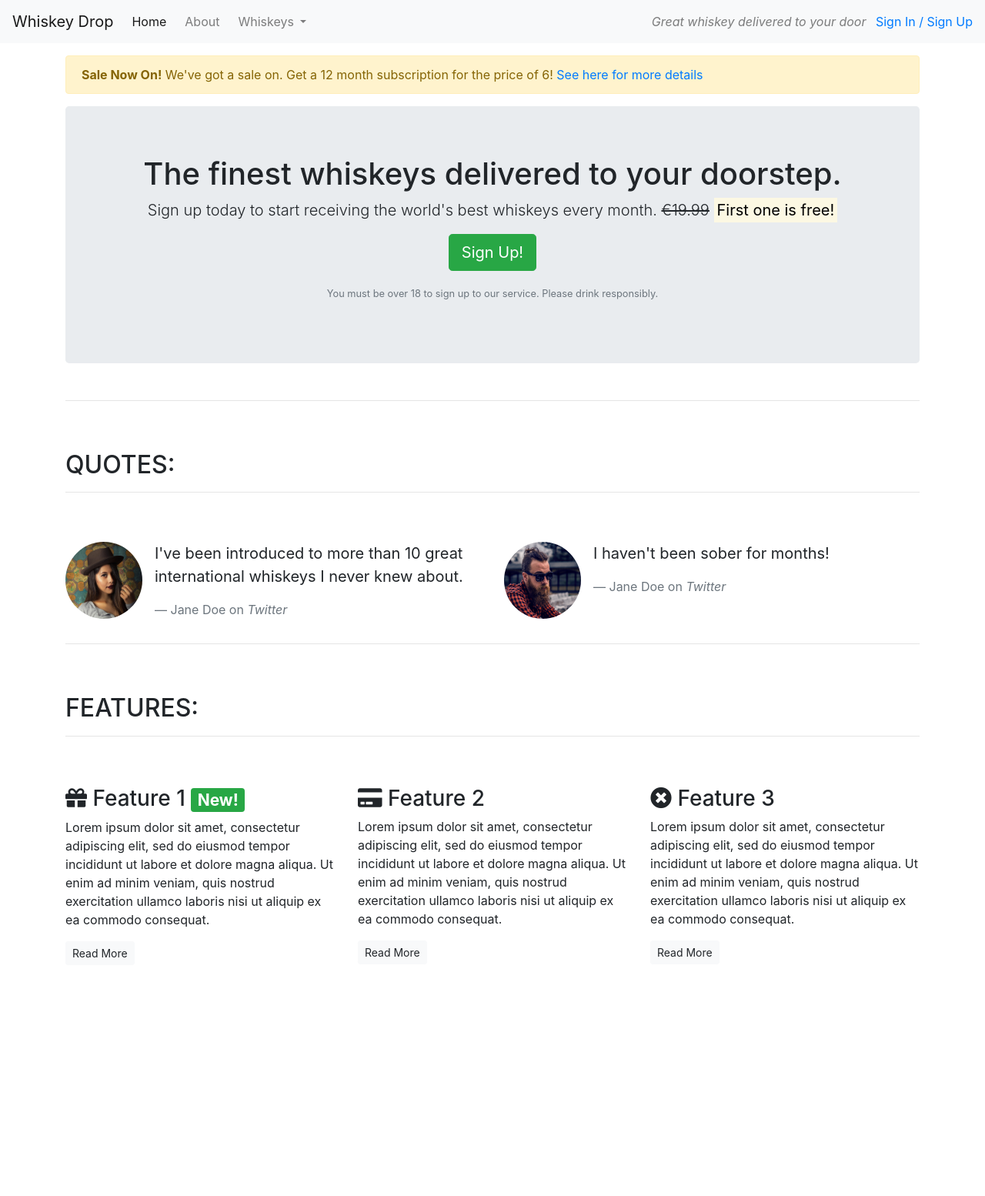
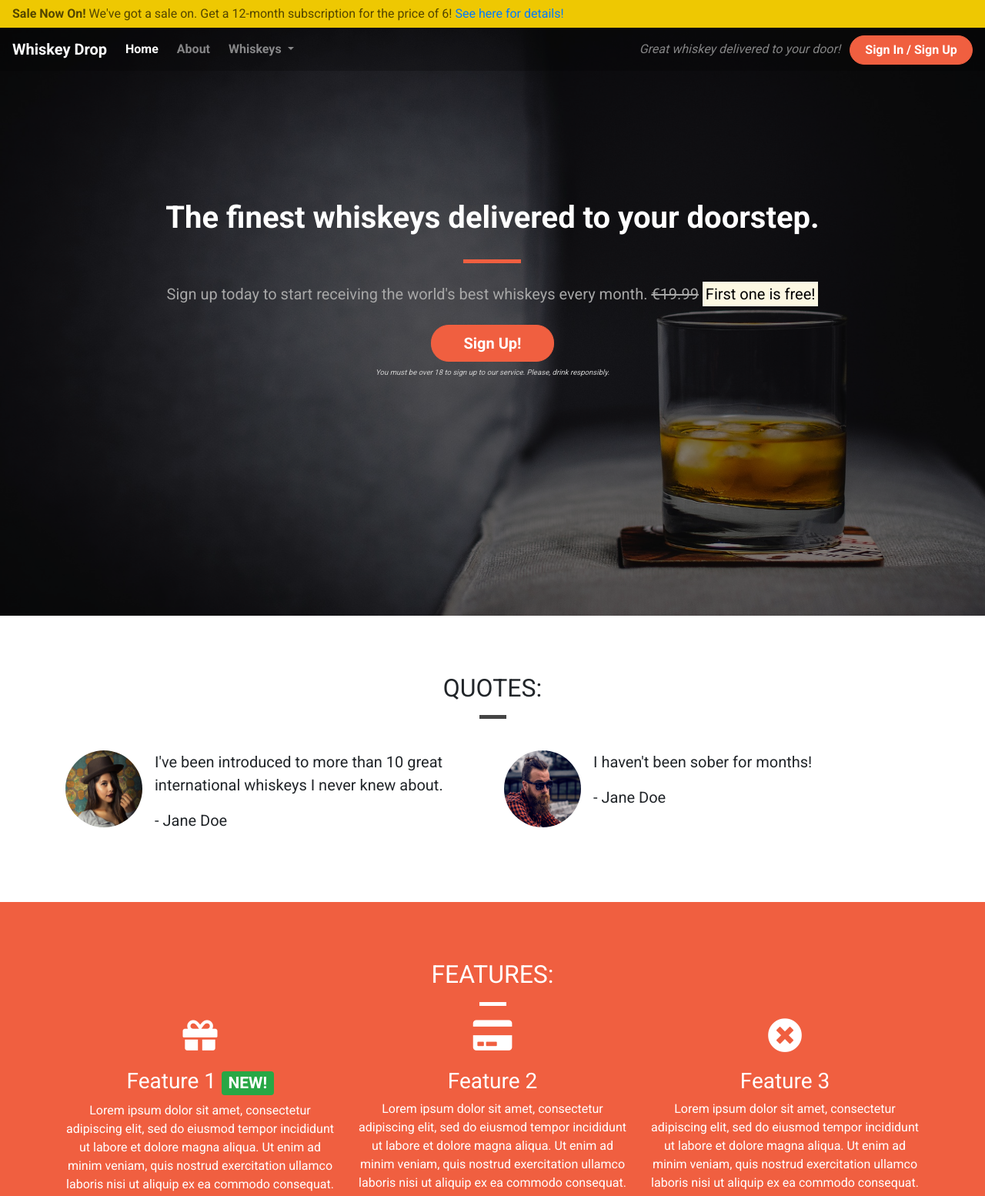
Before and after one commit to Godinhoweverson/bootstrap-module, a plain HTML site: page index.html in a window 1280 px wide. Shown: the top 1554 px of the page at 77% size. Before the commit the page ends 1270 px from the top, so only its background shows below. Drawn offline with nearby package versions, Linux system fonts and the light colour scheme.

Commit message:
Conclude

```diff
--- /dev/null
+++ b/css/style.css
@@ -0,0 +1,201 @@
+body {
+    font-family: 'Roboto', sans-serif;
+}
+
+/* Containers */
+
+.container-wrapper {}
+
+.container-wrapper--red {
+    background-color: #f05f40;
+    color: white;
+}
+
+.alert-container {}
+
+.callout-container {
+    height: 100vh;
+
+    background: url('../images/whiskey-background.jpg') no-repeat bottom right fixed;
+    -webkit-background-size: cover;
+    -moz-background-size: cover;
+    -o-background-size: cover;
+    background-size: cover;
+
+    display: flex;
+    align-items: center;
+    justify-content: center;
+
+    position: relative;
+}
+
+.opaque-overlay {
+    position: absolute;
+    top: 0;
+    left: 0;
+    height: 100%;
+    width: 100%;
+    background-color: rgba(0, 0, 0, 0.5);
+}
+
+.content-container {
+    padding-top: 75px;
+    padding-bottom: 75px;
+}
+
+/* Navbar */
+
+.navalert-container {
+    position: absolute;
+    top: 0;
+    left: 0;
+    z-index: 1;
+    padding-left: 0;
+    padding-right: 0;
+}
+
+.navbar {
+    margin-bottom: 0;
+    width: 100%;
+    background-color: rgba(0, 0, 0, .25);
+    border: 0;
+}
+
+.navbar .navbar-toggler {
+    border: 0;
+}
+
+.navbar .navbar-brand {
+    font-weight: bold;
+}
+
+.navbar .navbar-nav a {
+    font-weight: bold;
+}
+
+
+/* Jumbotron */
+
+.jumbotron {
+    background-color: transparent;
+}
+
+.jumbotron h1 {
+    color: white;
+    font-weight: bold;
+    margin-bottom: 30px;
+    color: white;
+}
+
+.jumbotron .lead {
+    color: #a7a7a7;
+    margin: 25px 0;
+}
+
+.jumbotron small {
+    font-size: 60%;
+    font-style: italic;
+    color: #d0d0d0;
+}
+
+/* Block dividers */
+
+.block-divider {
+    width: 75px;
+    height: 5px;
+    border: 0;
+    background-color: #444;
+}
+
+.block-divider--orange {
+    background-color: #f05f40;
+}
+
+.block-divider--white {
+    background-color: white;
+}
+
+.block-divider--short {
+    width: 35px;
+}
+
+/* Buttons */
+
+.btn--cta {
+    font-weight: bold;
+    border-radius: 23px;
+    width: 160px;
+}
+
+.btn--red {
+    color: white;
+    background-color: #f05f40;
+    border-color: #f05f40;
+}
+
+.btn--red:hover,
+.btn--red:active,
+.btn--red:focus,
+.btn--red:active:focus {
+    background-color: #df4929;
+    border-color: #df4929;
+    color: white;
+}
+
+/* Alert */
+
+.alert-container .col-12 {
+    padding-left: 0;
+    padding-right: 0;
+}
+
+.site-wide-alert {
+    color: #544600;
+    background-color: #eec802;
+    border-color: #eec802;
+    padding: 5px 15px;
+    margin-bottom: 0;
+    border: 1px solid transparent;
+    border-radius: 0;
+}
+
+/* Page Headers */
+
+.page-header {
+    margin-bottom: 0;
+    border-bottom: 0;
+    text-align: center;
+}
+
+.page-header h2 {
+    margin-top: 0;
+}
+
+/* Quotes */
+
+.quotes .page-header {
+    margin-bottom: 25px;
+}
+
+/* Features */
+
+.feature {
+    text-align: center;
+    margin-bottom: 40px;
+}
+
+.feature i {
+    margin-bottom: 20px;
+    font-size: 45px;
+    line-height: 45px;
+}
+
+.feature .btn {
+    background-color: white;
+    border-color: white;
+    border-radius: 15px;
+    min-width: 100px;
+    font-weight: bold;
+    margin-top: 10px;
+    color: #f05f40;
+}
--- a/index.html
+++ b/index.html
@@ -3,30 +3,37 @@
 
 <head>
     <meta charset="utf-8">
+    <title>Whiskey Drop | Taste a new whiskey every month</title>
     <meta name="viewport" content="width=device-width, initial-scale=1.0">
-    <title>Whiskey Drop | Taste a new whiskey every month</title>
     <link rel="stylesheet" href="https://maxcdn.bootstrapcdn.com/bootstrap/4.1.3/css/bootstrap.min.css">
-    <link rel="stylesheet" href="https://use.fontawesome.com/releases/v5.6.1/css/all.css"
-        integrity="sha384-gfdkjb5BdAXd+lj+gudLWI+BXq4IuLW5IT+brZEZsLFm++aCMlF1V92rMkPaX4PP" crossorigin="anonymous">
+    <link rel="stylesheet" href="https://use.fontawesome.com/releases/v5.6.1/css/all.css" integrity="sha384-gfdkjb5BdAXd+lj+gudLWI+BXq4IuLW5IT+brZEZsLFm++aCMlF1V92rMkPaX4PP" crossorigin="anonymous">
+    <link href="https://fonts.googleapis.com/css?family=Roboto:400,700" rel="stylesheet">
+    <link rel="stylesheet" href="css/style.css" type="text/css" />
 </head>
 
 <body>
-    <!--Nav-->
-    <nav class="navbar navbar-light navbar-expand-sm bg-light">
-        <a href="/" class="navbar-brand">
-            Whiskey Drop</a>
+    <div class="container-fluid navalert-container">
+        <div class="container-fluid alert-container">
+            <div class="row d-none d-sm-block">
+                <div class="col-12">
+                    <div class="site-wide-alert alert alert-warning">
+                        <strong>Sale Now On!</strong> We've got a sale on. Get a 12-month subscription for the price of 6! <a href="">See here for details!</a>
+                    </div>
+                </div>
+            </div>
+        </div>
+        <nav class="navbar navbar-dark navbar-expand-sm">
+            <a href="/" class="navbar-brand">Whiskey Drop</a>
 
-        <button class="navbar-toggler ml-auto" type="button" data-toggle="collapse" data-target="#navbarNavDropdown"
-            aria-controls="navbarNavDropdown" aria-expanded="false" aria-label="Toggle navigation">
+            <button class="navbar-toggler ml-auto" type="button" data-toggle="collapse" data-target="#navbarNavDropdown" aria-controls="navbarNavDropdown" aria-expanded="false" aria-label="Toggle navigation">
         <span class="navbar-toggler-icon"></span></button>
 
             <div class="collapse navbar-collapse" id="navbarNavDropdown">
                 <ul class="navbar-nav mr-auto">
                     <li class="active nav-item mr-2"><a class="nav-link" href="/">Home</a></li>
-                <li class="nav-item mr-2"><a class="nav-link" href="">About</a></li>
+                    <li class="nav-item mr-2"><a class="nav-link" href="/about">About</a></li>
                     <li class="nav-item dropdown">
-                    <a class="nav-link dropdown-toggle" href="#" id="navbarDropdownMenuLink" role="button"
-                        data-toggle="dropdown" aria-haspopup="true" aria-expanded="false">
+                        <a class="nav-link dropdown-toggle" href="#" id="navbarDropdownMenuLink" role="button" data-toggle="dropdown" aria-haspopup="true" aria-expanded="false">
           Whiskeys
         </a>
                         <div class="dropdown-menu" aria-labelledby="navbarDropdownMenuLink">
@@ -37,48 +44,43 @@
                         </div>
                     </li>
 
-                <li class="nav-item mr-2 d-block d-sm-none"><a class="nav-link" href="">Sign In / Sign Up</a></li>
+                    <li class="nav-item mr-2 d-block d-sm-none"><a class="nav-link" href="/login">Sign In / Sign Up</a></li>
                 </ul>
             </div>
             <div class="d-none d-md-block">
-            <p class="navbar-text my-auto mr-2"><i>Great whiskey delivered to your door</i></p>
-            <a href="/login">Sign In / Sign Up</a>
+                <p class="navbar-text my-auto mr-2"><i>Great whiskey delivered to your door!</i></p>
+                <a href="/login" class="btn btn--cta btn--red">Sign In / Sign Up</a>
             </div>
-        <!--</div>-->
         </nav>
-    <article class="container mt-3">
-        <div class="row d-none d-sm-block">
-            <div class="col-12">
-                <div class="alert alert-warning">
-                    <strong>Sale Now On!</strong> We've got a sale on. Get a 12 month subscription for the price of 6!
-                    <a href="">See here for more details</a>
     </div>
-            </div>
-        </div>
+    <div class="container-fluid callout-container">
         <!-- Callout -->
+        <div class="opaque-overlay">&nbsp;</div>
         <div class="row">
             <div class="col-12">
                 <section class="callout jumbotron text-center">
-                    <h1>The finest whiskeys delivered to your doorstep.</h1>
+                    <h1 class="jumbotron-header">The finest whiskeys delivered to your doorstep.</h1>
+                    <hr class="block-divider block-divider--orange">
                     <p class="lead">Sign up today to start receiving the world's best whiskeys every month.
                         <s class="d-none d-sm-inline">€19.99</s>
                         <span class="d-inline d-sm-none"><br></span>
-                        <strong><mark>First one is free!</mark></strong>
-                    </p>
-                    <p><button class="btn btn-lg btn-success">Sign Up!</button></p>
-                    <p class="text-muted"><small>You must be over 18 to sign up to our service. Please drink
-                            responsibly.</small></p>
+                        <strong><mark>First one is free!</mark></strong></p>
+                    <button class="btn btn-lg btn--cta btn--red" data-toggle="modal" data-target="#signUpModal">Sign Up!</button>
+                    <p class="text-muted"><small>You must be over 18 to sign up to our service. Please, drink responsibly.</small></p>
                 </section>
             </div>
         </div>
         <!-- /.callout -->
-        <hr>
+    </div>
+
     <!-- Quotes -->
+    <div class="container-wrapper">
+        <div class="container quotes-container content-container">
             <section class="quotes">
                 <div class="row">
-                <div class="col-12 my-5">
+                    <div class="col-12 page-header">
                         <h2 class="text-uppercase">Quotes:</h2>
-                    <hr />
+                        <hr class="block-divider block-divider--short">
                     </div>
                 </div>
                 <div class="row">
@@ -89,10 +91,8 @@
                             </div>
                             <div class="media-body">
                                 <blockquote class="blockquote">
-                                <p>I've been introduced to more than 10 great international whiskeys I never knew about.
-                                </p>
-                                <footer class="blockquote-footer">Jane Doe on <cite title="Twitter">Twitter</cite>
-                                </footer>
+                                    <p>I've been introduced to more than 10 great international whiskeys I never knew about.</p>
+                                    <p>- Jane Doe</p>
                                 </blockquote>
                             </div>
                         </div>
@@ -105,8 +105,7 @@
                             <div class="media-body">
                                 <blockquote class="blockquote">
                                     <p>I haven't been sober for months!</p>
-                                <footer class="blockquote-footer">Jane Doe on <cite title="Twitter">Twitter</cite>
-                                </footer>
+                                    <p>- Jane Doe</p>
                                 </blockquote>
                             </div>
                         </div>
@@ -114,58 +113,81 @@
                 </div>
             </section>
             <!-- /.quotes -->
-        <hr>
+        </div>
+    </div>
+
     <!-- Features -->
+    <div class="container-wrapper container-wrapper--red">
+        <div class="container features-container content-container">
             <section class="features">
                 <div class="row">
-                <div class="col-12 my-5">
+                    <div class="col-12 page-header">
                         <h2 class="text-uppercase">Features:</h2>
-                    <hr />
+                        <hr class="block-divider block-divider--short block-divider--white">
                     </div>
                 </div>
                 <div class="row">
                     <div class="col-12 col-md-6 col-lg-4">
                         <div class="feature">
-                        <h3><i class="fas fa-gift d-none d-sm-inline"></i> Feature 1 <span
-                                class="badge badge-success">New!</span></h3>
-                        <p>Lorem ipsum dolor sit amet, consectetur adipiscing elit, sed do eiusmod tempor incididunt ut
-                            labore et dolore magna aliqua. Ut enim ad minim veniam, quis nostrud exercitation ullamco
-                            laboris nisi ut aliquip ex ea commodo consequat.</p>
+                            <h3><i class="fas fa-gift d-none d-sm-block"></i> Feature 1 <span class="badge badge-success">NEW!</span></h3>
+                            <p>Lorem ipsum dolor sit amet, consectetur adipiscing elit, sed do eiusmod tempor incididunt ut labore et dolore magna aliqua. Ut enim ad minim veniam, quis nostrud exercitation ullamco laboris nisi ut aliquip ex ea commodo consequat.</p>
                             <p><a class="btn btn-sm btn-light" href="">Read More</a></p>
                         </div>
                     </div>
                     <div class="col-12 col-md-6 col-lg-4">
                         <div class="feature">
-                        <h3><i class="fas fa-credit-card d-none d-sm-inline"></i> Feature 2</h3>
-                        <p>Lorem ipsum dolor sit amet, consectetur adipiscing elit, sed do eiusmod tempor incididunt ut
-                            labore et dolore magna aliqua. Ut enim ad minim veniam, quis nostrud exercitation ullamco
-                            laboris nisi ut aliquip ex ea commodo consequat.</p>
+                            <h3><i class="fas fa-credit-card d-none d-sm-block"></i> Feature 2</h3>
+                            <p>Lorem ipsum dolor sit amet, consectetur adipiscing elit, sed do eiusmod tempor incididunt ut labore et dolore magna aliqua. Ut enim ad minim veniam, quis nostrud exercitation ullamco laboris nisi ut aliquip ex ea commodo consequat.</p>
                             <p><a class="btn btn-sm btn-light" href="">Read More</a></p>
                         </div>
                     </div>
                     <div class="col-12 d-md-none d-lg-block col-lg-4">
                         <div class="feature">
-                        <h3><i class="fas fa-times-circle d-none d-sm-inline"></i> Feature 3</h3>
-                        <p>Lorem ipsum dolor sit amet, consectetur adipiscing elit, sed do eiusmod tempor incididunt ut
-                            labore et dolore magna aliqua. Ut enim ad minim veniam, quis nostrud exercitation ullamco
-                            laboris nisi ut aliquip ex ea commodo consequat.</p>
+                            <h3><i class="fas fa-times-circle d-none d-sm-block"></i> Feature 3</h3>
+                            <p>Lorem ipsum dolor sit amet, consectetur adipiscing elit, sed do eiusmod tempor incididunt ut labore et dolore magna aliqua. Ut enim ad minim veniam, quis nostrud exercitation ullamco laboris nisi ut aliquip ex ea commodo consequat.</p>
                             <p><a class="btn btn-sm btn-light" href="">Read More</a></p>
                         </div>
                     </div>
                 </div>
             </section>
             <!-- /.features -->
-    </article>
+        </div>
+    </div>
 
-    <script src="https://code.jquery.com/jquery-3.3.1.slim.min.js"
-        integrity="sha384-q8i/X+965DzO0rT7abK41JStQIAqVgRVzpbzo5smXKp4YfRvH+8abtTE1Pi6jizo"
-        crossorigin="anonymous"></script>
-    <script src="https://cdnjs.cloudflare.com/ajax/libs/popper.js/1.14.3/umd/popper.min.js"
-        integrity="sha384-ZMP7rVo3mIykV+2+9J3UJ46jBk0WLaUAdn689aCwoqbBJiSnjAK/l8WvCWPIPm49"
-        crossorigin="anonymous"></script>
-    <script src="https://stackpath.bootstrapcdn.com/bootstrap/4.1.3/js/bootstrap.min.js"
-        integrity="sha384-ChfqqxuZUCnJSK3+MXmPNIyE6ZbWh2IMqE241rYiqJxyMiZ6OW/JmZQ5stwEULTy"
-        crossorigin="anonymous"></script>
+    <div class="modal" tabindex="-1" role="dialog" id="signUpModal">
+        <div class="modal-dialog" role="document">
+            <div class="modal-content">
+                <div class="modal-header">
+                    <h5 class="modal-title">Sign Up To Whiskey Drop!</h5>
+                    <button type="button" class="close" data-dismiss="modal" aria-label="Close">
+          <span aria-hidden="true">&times;</span>
+        </button>
+                </div>
+                <div class="modal-body">
+                    <form>
+                        <div class="form-group">
+                            <label for="exampleInputEmail1">Email address</label>
+                            <input type="email" class="form-control" id="exampleInputEmail1" aria-describedby="emailHelp" placeholder="Enter email">
+                            <small id="emailHelp" class="form-text text-muted">We'll never share your email with anyone else.</small>
+                        </div>
+                        <div class="form-group">
+                            <label for="password">Password</label>
+                            <input type="password" class="form-control" id="password" placeholder="Password">
+                        </div>
+                        <div class="form-group">
+                            <label for="repeatPassword">Repeat Password</label>
+                            <input type="password" class="form-control" id="repeatPassword" placeholder="Repeat Password">
+                        </div>
+                        <button type="submit" class="btn btn-success">Submit</button>
+                    </form>
+                </div>
+            </div>
+        </div>
+    </div>
+
+    <script src="https://code.jquery.com/jquery-3.3.1.slim.min.js" integrity="sha384-q8i/X+965DzO0rT7abK41JStQIAqVgRVzpbzo5smXKp4YfRvH+8abtTE1Pi6jizo" crossorigin="anonymous"></script>
+    <script src="https://cdnjs.cloudflare.com/ajax/libs/popper.js/1.14.3/umd/popper.min.js" integrity="sha384-ZMP7rVo3mIykV+2+9J3UJ46jBk0WLaUAdn689aCwoqbBJiSnjAK/l8WvCWPIPm49" crossorigin="anonymous"></script>
+    <script src="https://stackpath.bootstrapcdn.com/bootstrap/4.1.3/js/bootstrap.min.js" integrity="sha384-ChfqqxuZUCnJSK3+MXmPNIyE6ZbWh2IMqE241rYiqJxyMiZ6OW/JmZQ5stwEULTy" crossorigin="anonymous"></script>
 </body>
 
 </html>
```
Also changed, not shown: images/whiskey-background.jpg (added). Lines whose indentation alone changed are shown as unchanged.
